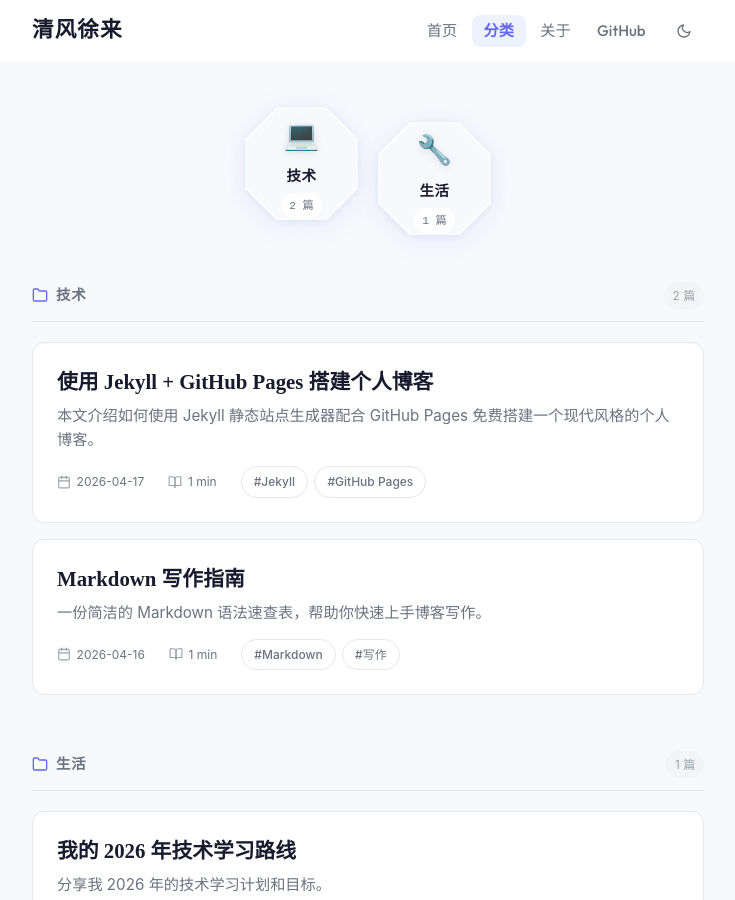
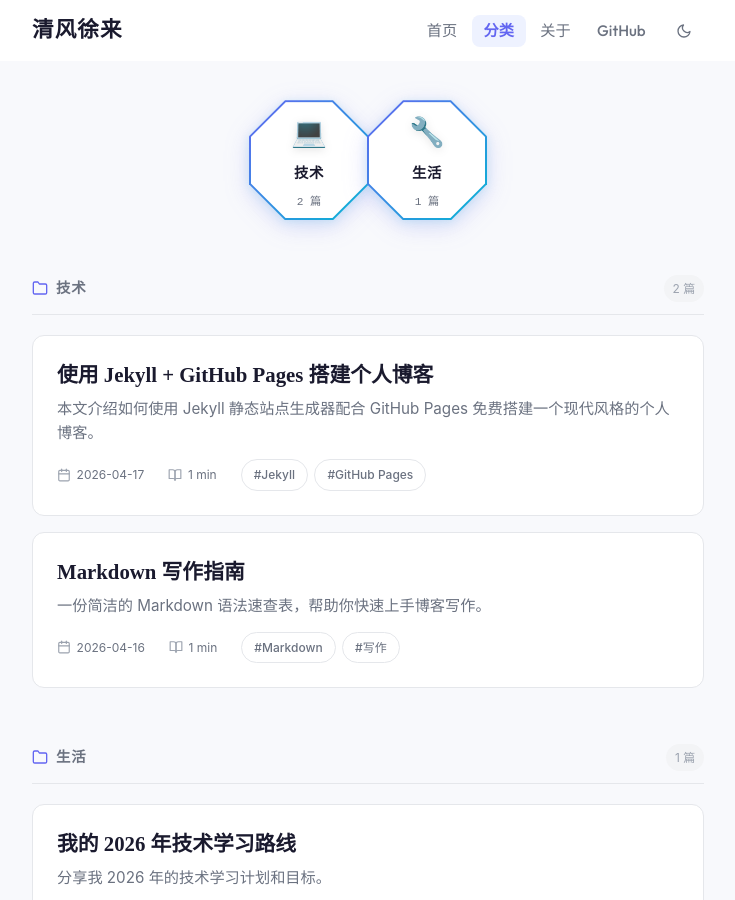
Before and after one commit to Asilencer/asilencer.github.io, a Jekyll site: the page built from categories.html, in a window 1280 px wide and 900 px high. Shown: the whole window, without its empty margins (272-1007 px from the left). Built offline with Jekyll 4.4.1, drawn with Linux system fonts in a browser that asks for light colours; some web fonts are replaced.

Commit message:
style: change categories to 3D connected tech octagon array

```diff
--- a/assets/css/style.css
+++ b/assets/css/style.css
@@ -1005,12 +1005,12 @@ img { max-width: 100%; height: auto; }
   margin: 3rem 0;
 }
 
-/* Nested Octagon Grid Layout (Interlocking) */
+/* 3D Tech Octagon Grid Layout */
 .categories-grid {
   display: flex;
   flex-wrap: wrap;
   justify-content: center;
-  gap: 0.5rem;
+  gap: 0;
   margin-top: 2.5rem;
   margin-bottom: 3.5rem;
   max-width: 800px;
@@ -1019,31 +1019,24 @@ img { max-width: 100%; height: auto; }
 }
 
 .category-card-wrapper {
-  width: 125px;
-  height: 125px;
-  /* Tech glow shadow */
-  filter: drop-shadow(0 4px 12px rgba(99, 102, 241, 0.12)) drop-shadow(0 1px 3px rgba(6, 182, 212, 0.08));
+  width: 120px;
+  height: 120px;
+  /* 3D glow shadow */
+  filter: drop-shadow(0 6px 12px rgba(99, 102, 241, 0.2)) drop-shadow(0 2px 4px rgba(6, 182, 212, 0.15));
   transition: all 0.4s cubic-bezier(0.175, 0.885, 0.32, 1.275);
-  margin: 0;
+  /* Overlap borders to connect without gaps */
+  margin: -1px;
   position: relative;
 }
 
 [data-theme="dark"] .category-card-wrapper {
-  filter: drop-shadow(0 4px 12px rgba(99, 102, 241, 0.25)) drop-shadow(0 1px 3px rgba(6, 182, 212, 0.15));
-}
-
-/* Nth-child logic to create interlocking pattern */
-.category-card-wrapper:nth-child(even) {
-  transform: translateY(15px);
+  filter: drop-shadow(0 6px 12px rgba(99, 102, 241, 0.3)) drop-shadow(0 2px 4px rgba(6, 182, 212, 0.2));
 }
 
 .category-card-wrapper:hover {
-  transform: translateY(-4px) scale(1.05);
-  filter: drop-shadow(0 8px 25px rgba(99, 102, 241, 0.35));
+  transform: translateY(-5px) scale(1.05);
+  filter: drop-shadow(0 12px 24px rgba(99, 102, 241, 0.4));
   z-index: 10;
-}
-.category-card-wrapper:nth-child(even):hover {
-  transform: translateY(11px) scale(1.05);
 }
 
 .category-card {
@@ -1053,55 +1046,40 @@ img { max-width: 100%; height: auto; }
   align-items: center;
   justify-content: center;
   padding: 0.5rem;
-  background: var(--color-surface);
   text-decoration: none;
   transition: all 0.4s cubic-bezier(0.175, 0.885, 0.32, 1.275);
-  /* Rounded Octagon Shape */
-  clip-path: polygon(
-    30% 5%, 70% 5%,
-    95% 30%, 95% 70%,
-    70% 95%, 30% 95%,
-    5% 70%, 5% 30%
-  );
+  /* Perfect Tech Octagon Shape */
+  clip-path: polygon(30% 0%, 70% 0%, 100% 30%, 100% 70%, 70% 100%, 30% 100%, 0% 70%, 0% 30%);
   z-index: 1;
   width: 100%;
   height: 100%;
-  border: 1px solid rgba(99, 102, 241, 0.15);
-  /* Inner tech glow */
-  box-shadow: inset 0 0 20px rgba(99, 102, 241, 0.05);
+  /* Base 3D gradient (acts as the 3D border/edge) */
+  background: linear-gradient(135deg, var(--color-gradient-start), var(--color-gradient-accent));
 }
 
 .category-card::before {
   content: '';
   position: absolute;
-  inset: 1px;
-  background: var(--color-bg);
-  clip-path: polygon(
-    30% 5%, 70% 5%,
-    95% 30%, 95% 70%,
-    70% 95%, 30% 95%,
-    5% 70%, 5% 30%
-  );
+  /* Thickness of the 3D border */
+  inset: 2px;
+  /* Face of the card */
+  background-color: var(--color-surface);
+  background-image: linear-gradient(135deg, rgba(255, 255, 255, 0.7) 0%, rgba(255, 255, 255, 0) 100%);
+  clip-path: polygon(30% 0%, 70% 0%, 100% 30%, 100% 70%, 70% 100%, 30% 100%, 0% 70%, 0% 30%);
   z-index: -1;
   transition: all 0.3s ease;
 }
 
+[data-theme="dark"] .category-card::before {
+  background-color: var(--color-surface-alt);
+  background-image: linear-gradient(135deg, rgba(255, 255, 255, 0.05) 0%, rgba(0, 0, 0, 0.25) 100%);
+}
+
 .category-card-wrapper:hover .category-card::before {
-  inset: 2px;
-  background: var(--color-surface);
-}
-
-[data-theme="dark"] .category-card {
-  background: linear-gradient(135deg, rgba(99, 102, 241, 0.1), rgba(6, 182, 212, 0.1));
-  border-color: rgba(99, 102, 241, 0.2);
-}
-
-.category-card-wrapper:hover .category-card {
-  /* Match homepage profile-tag gradient */
-  background: linear-gradient(135deg, var(--color-gradient-start), var(--color-gradient-end), var(--color-gradient-accent));
+  /* Hover state: fill face with dynamic tech gradient */
+  background-image: linear-gradient(135deg, var(--color-gradient-start), var(--color-gradient-end), var(--color-gradient-accent));
   background-size: 200% 200%;
   animation: tagGradient 3s ease infinite;
-  border-color: transparent;
 }
 
 .category-card .cat-icon {
```
